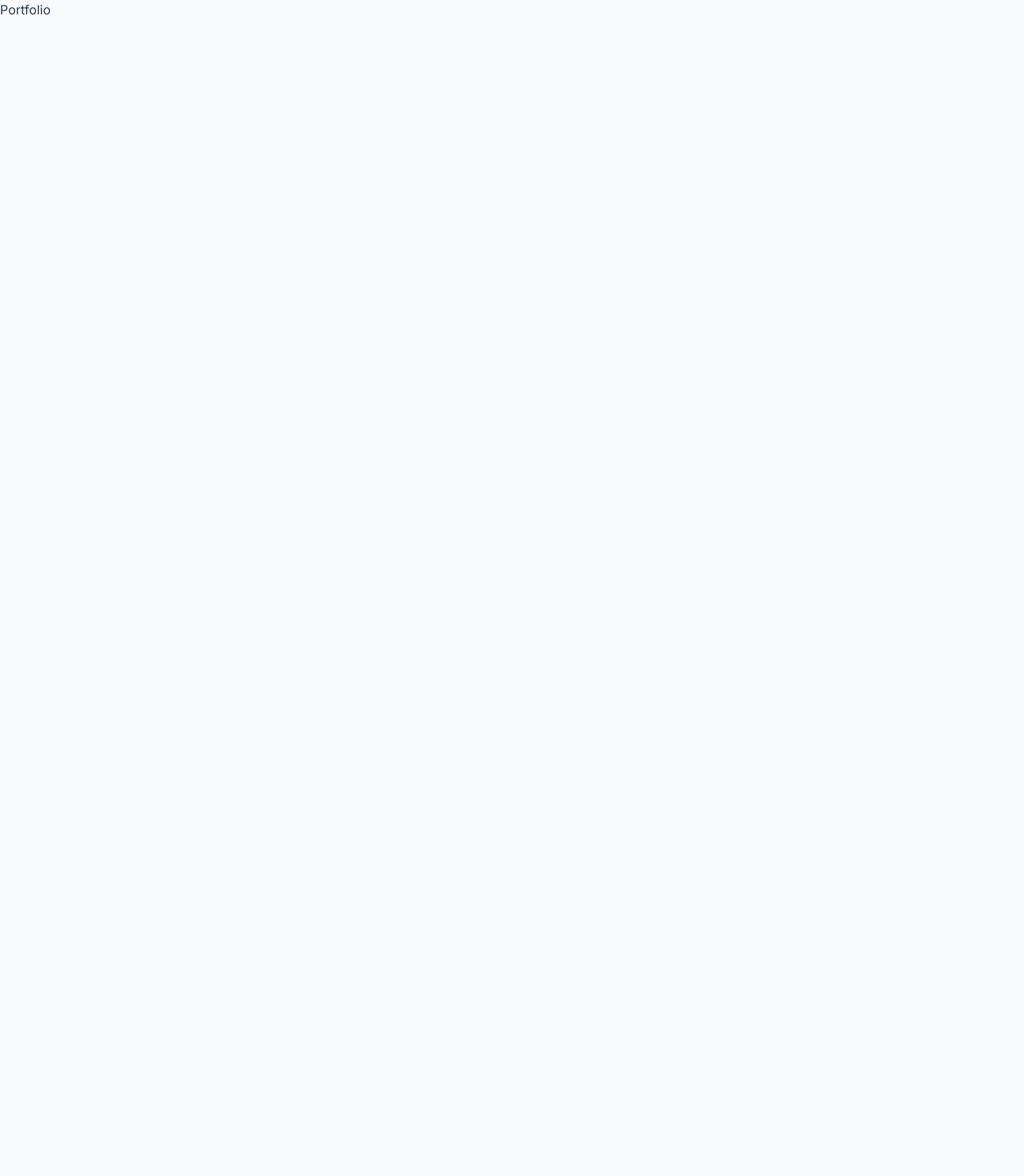
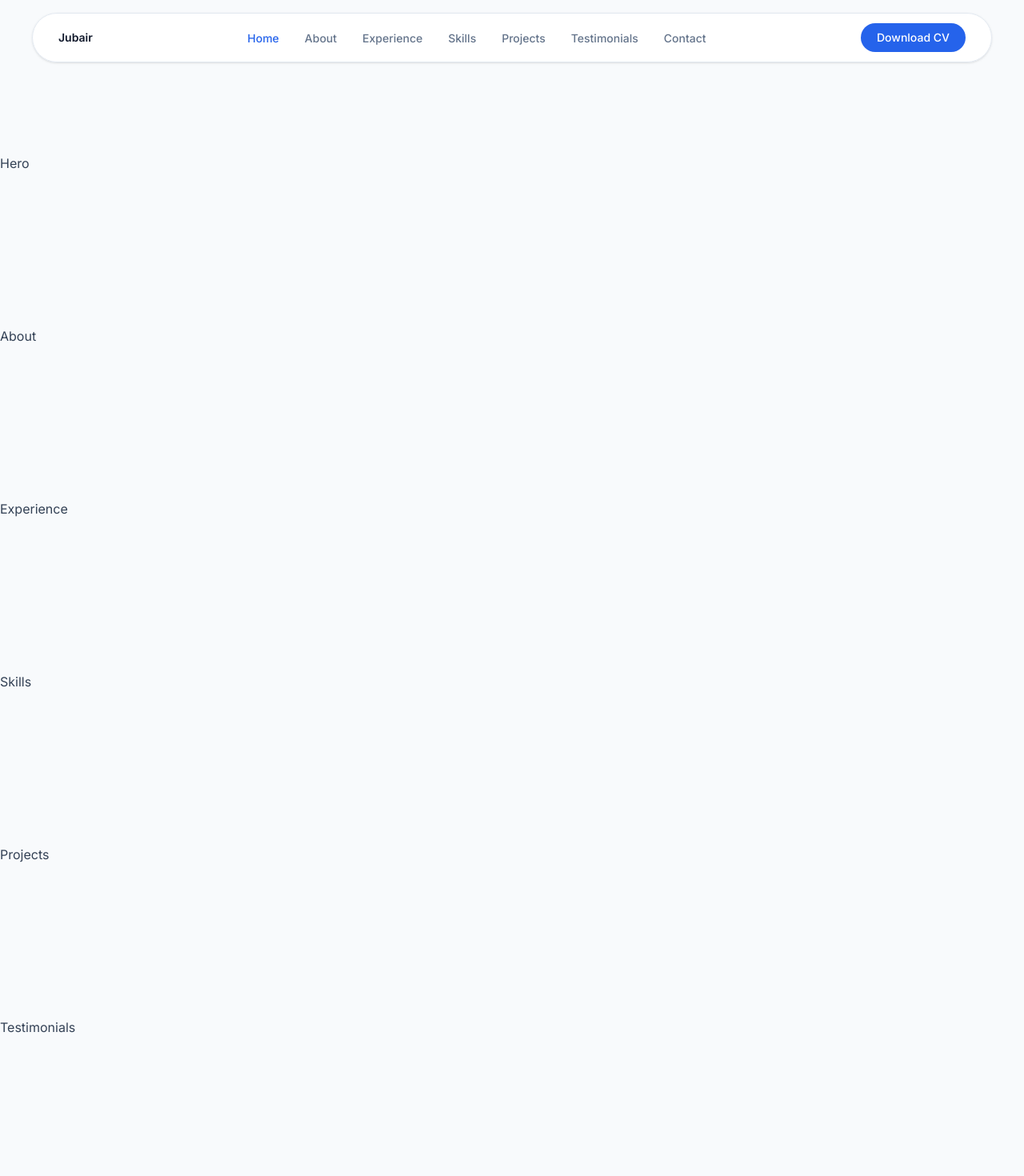
Before and after one commit to jubairalamdev/jubair-codes, a Next.js app: page / in a window 1280 px wide. Shown: the top 1470 px of the page at 80% size. Before the commit the page ends 800 px from the top, so only its background shows below. Built offline with nearby package versions, Linux system fonts and the light colour scheme.

Commit message:
feat: add Navbar, Footer, active section tracking, and root layout

```diff
--- a/src/app/layout.js
+++ b/src/app/layout.js
@@ -1,4 +1,6 @@
 import { Inter } from "next/font/google";
+import Navbar from "@/components/layout/Navbar";
+import Footer from "@/components/layout/Footer";
 import "./globals.css";
 
 const inter = Inter({
@@ -36,7 +38,11 @@ export const metadata = {
 export default function RootLayout({ children }) {
   return (
     <html lang="en" className={`${inter.variable} h-full scroll-smooth`}>
-      <body className="min-h-full flex flex-col antialiased">{children}</body>
+      <body className="min-h-full flex flex-col antialiased">
+        <Navbar />
+        <main className="flex-1 pt-24">{children}</main>
+        <Footer />
+      </body>
     </html>
   );
 }
--- a/src/app/page.js
+++ b/src/app/page.js
@@ -1,3 +1,27 @@
 export default function Home() {
-  return <main>Portfolio</main>;
+  return (
+    <>
+      <section id="hero" className="py-24">
+        Hero
+      </section>
+      <section id="about" className="py-24">
+        About
+      </section>
+      <section id="experience" className="py-24">
+        Experience
+      </section>
+      <section id="skills" className="py-24">
+        Skills
+      </section>
+      <section id="projects" className="py-24">
+        Projects
+      </section>
+      <section id="testimonials" className="py-24">
+        Testimonials
+      </section>
+      <section id="contact" className="py-24">
+        Contact
+      </section>
+    </>
+  );
 }
--- /dev/null
+++ b/src/components/layout/Footer.js
@@ -0,0 +1,13 @@
+import { siteConfig } from "@/constants/site";
+
+export default function Footer() {
+  const year = new Date().getFullYear();
+
+  return (
+    <footer className="py-12 text-center">
+      <p className="text-sm text-secondary">
+        &copy; {year} {siteConfig.name}. All rights reserved.
+      </p>
+    </footer>
+  );
+}
--- /dev/null
+++ b/src/components/layout/Navbar.js
@@ -0,0 +1,106 @@
+"use client";
+
+import { useState } from "react";
+import { HiMenu, HiX } from "react-icons/hi";
+import { navLinks } from "@/constants/navigation";
+import { useActiveSection } from "@/hooks/useActiveSection";
+
+const sectionIds = navLinks.map((l) => l.href.replace("#", ""));
+
+export default function Navbar() {
+  const [mobileOpen, setMobileOpen] = useState(false);
+  const activeSection = useActiveSection(sectionIds);
+
+  const handleNavClick = (e, href) => {
+    e.preventDefault();
+    const id = href.replace("#", "");
+    const el = document.getElementById(id);
+    if (el) {
+      el.scrollIntoView({ behavior: "smooth" });
+    }
+    setMobileOpen(false);
+  };
+
+  return (
+    <header className="fixed top-0 left-0 right-0 z-50">
+      <nav className="mx-auto flex max-w-[1200px] items-center justify-between rounded-full border border-border bg-white/90 px-8 py-3 shadow-sm backdrop-blur-md mt-4">
+        <span className="text-sm font-semibold text-black">Jubair</span>
+
+        <ul className="hidden md:flex items-center gap-8">
+          {navLinks.map((link) => {
+            const isActive = activeSection === link.href.replace("#", "");
+            return (
+              <li key={link.href}>
+                <a
+                  href={link.href}
+                  onClick={(e) => handleNavClick(e, link.href)}
+                  className={`text-sm font-medium transition-colors ${
+                    isActive
+                      ? "text-primary"
+                      : "text-secondary hover:text-black"
+                  }`}
+                >
+                  {link.label}
+                </a>
+              </li>
+            );
+          })}
+        </ul>
+
+        <div className="flex items-center gap-4">
+          <a
+            href="/resume.pdf"
+            target="_blank"
+            rel="noopener noreferrer"
+            className="hidden md:inline-flex rounded-full bg-primary px-5 py-2 text-sm font-medium text-white transition-colors hover:bg-primary-hover"
+          >
+            Download CV
+          </a>
+
+          <button
+            className="md:hidden text-xl text-secondary hover:text-black transition-colors"
+            onClick={() => setMobileOpen(!mobileOpen)}
+            aria-label={mobileOpen ? "Close menu" : "Open menu"}
+          >
+            {mobileOpen ? <HiX /> : <HiMenu />}
+          </button>
+        </div>
+      </nav>
+
+      {mobileOpen && (
+        <div className="mx-auto mt-2 max-w-[1200px] px-6 md:hidden">
+          <ul className="rounded-2xl border border-border bg-white p-4 shadow-sm flex flex-col gap-1">
+            {navLinks.map((link) => {
+              const isActive = activeSection === link.href.replace("#", "");
+              return (
+                <li key={link.href}>
+                  <a
+                    href={link.href}
+                    onClick={(e) => handleNavClick(e, link.href)}
+                    className={`block rounded-lg px-4 py-2 text-sm font-medium transition-colors ${
+                      isActive
+                        ? "text-primary bg-primary/5"
+                        : "text-secondary hover:text-black hover:bg-bg-subtle"
+                    }`}
+                  >
+                    {link.label}
+                  </a>
+                </li>
+              );
+            })}
+            <li className="mt-2 px-4">
+              <a
+                href="/resume.pdf"
+                target="_blank"
+                rel="noopener noreferrer"
+                className="block rounded-full bg-primary px-5 py-2 text-center text-sm font-medium text-white transition-colors hover:bg-primary-hover"
+              >
+                Download CV
+              </a>
+            </li>
+          </ul>
+        </div>
+      )}
+    </header>
+  );
+}
--- /dev/null
+++ b/src/components/shared/Container.js
@@ -0,0 +1,7 @@
+export default function Container({ children, className = "" }) {
+  return (
+    <div className={`mx-auto w-full max-w-[1200px] px-6 ${className}`}>
+      {children}
+    </div>
+  );
+}
--- /dev/null
+++ b/src/hooks/useActiveSection.js
@@ -0,0 +1,29 @@
+"use client";
+
+import { useEffect, useState } from "react";
+
+export function useActiveSection(sectionIds) {
+  const [activeSection, setActiveSection] = useState("");
+
+  useEffect(() => {
+    const observer = new IntersectionObserver(
+      (entries) => {
+        for (const entry of entries) {
+          if (entry.isIntersecting) {
+            setActiveSection(entry.target.id);
+          }
+        }
+      },
+      { rootMargin: "-50% 0px -50% 0px" }
+    );
+
+    for (const id of sectionIds) {
+      const el = document.getElementById(id);
+      if (el) observer.observe(el);
+    }
+
+    return () => observer.disconnect();
+  }, [sectionIds]);
+
+  return activeSection;
+}
```
Also changed, not shown: 2 other files (tests, documents, lock files or other folders).
